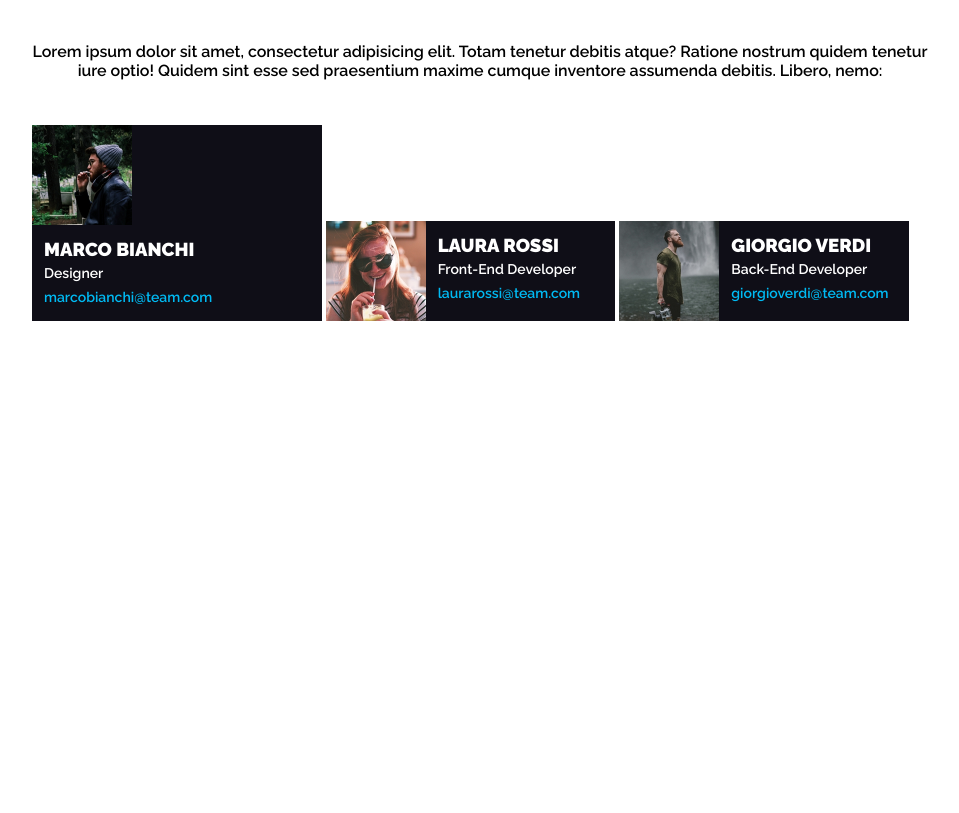
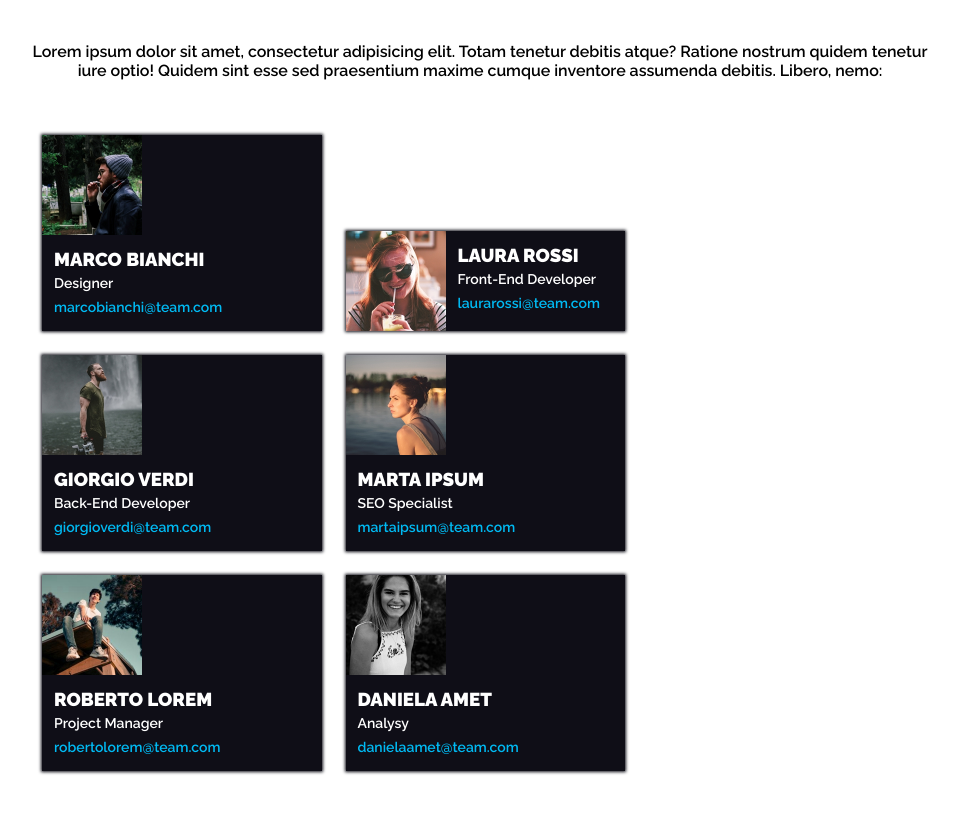
Before and after one commit to markcaf/html-css-float-cards, a plain HTML site: page index.html in a window 1280 px wide. Shown: the part 77-890 px from the top of the page, without its empty margins (160-1119 px from the left). Before the commit the page ends 800 px from the top, so only its background shows below. Drawn offline with Linux system fonts and the light colour scheme.

Commit message:
Seconda riga dei box team con spaziatura

```diff
--- a/css/style.css
+++ b/css/style.css
@@ -38,10 +38,10 @@ img{
 
 .box{
     display: inline-block;
-    width: calc(97% / 3);
+    width: calc(93.6% / 3);
     background-color: #0f0e17;
-    box-shadow: 0px 0px 3px 1px #0f0e17
-    margin: 15px 5px;
+    box-shadow: 0px 0px 3px 1px #0f0e17;
+    margin: 10px;
 }
 
 .name{
--- a/index.html
+++ b/index.html
@@ -38,13 +38,40 @@
             </div>
 
             <div class="box">
-                <img src="./img/male2.png" alt="Ragazzo-1">
+                <img src="./img/male2.png" alt="Ragazzo-2">
                 <div class="text-block">
                     <h3 class="name">Giorgio Verdi</h3>
                     <div class="role">Back-End Developer</div>
                     <a href="mailto:giorgioverdi@team.com">giorgioverdi@team.com</a>
                 </div>
             </div>
+
+            <div class="box">
+                <img src="./img/female2.png" alt="Ragazza-2">
+                <div class="text-block">
+                    <h3 class="name">Marta Ipsum</h3>
+                    <div class="role">SEO Specialist</div>
+                    <a href="mailto:martaipsum@team.com">martaipsum@team.com</a>
+                </div>
+            </div>
+
+            <div class="box">
+                <img src="./img/male3.png" alt="Ragazzo-3">
+                <div class="text-block">
+                    <h3 class="name">Roberto Lorem</h3>
+                    <div class="role">Project Manager</div>
+                    <a href="mailto:robertolorem@team.com">robertolorem@team.com</a>
+                </div>
+            </div>
+
+            <div class="box">
+                <img src="./img/female3.png" alt="Ragazza-3">
+                <div class="text-block">
+                    <h3 class="name">Daniela Amet</h3>
+                    <div class="role">Analysy</div>
+                    <a href="mailto:danielaamet@team.com">danielaamet@team.com</a>
+                </div>
+            </div>
         </section>
     </main>
 </body>
```
